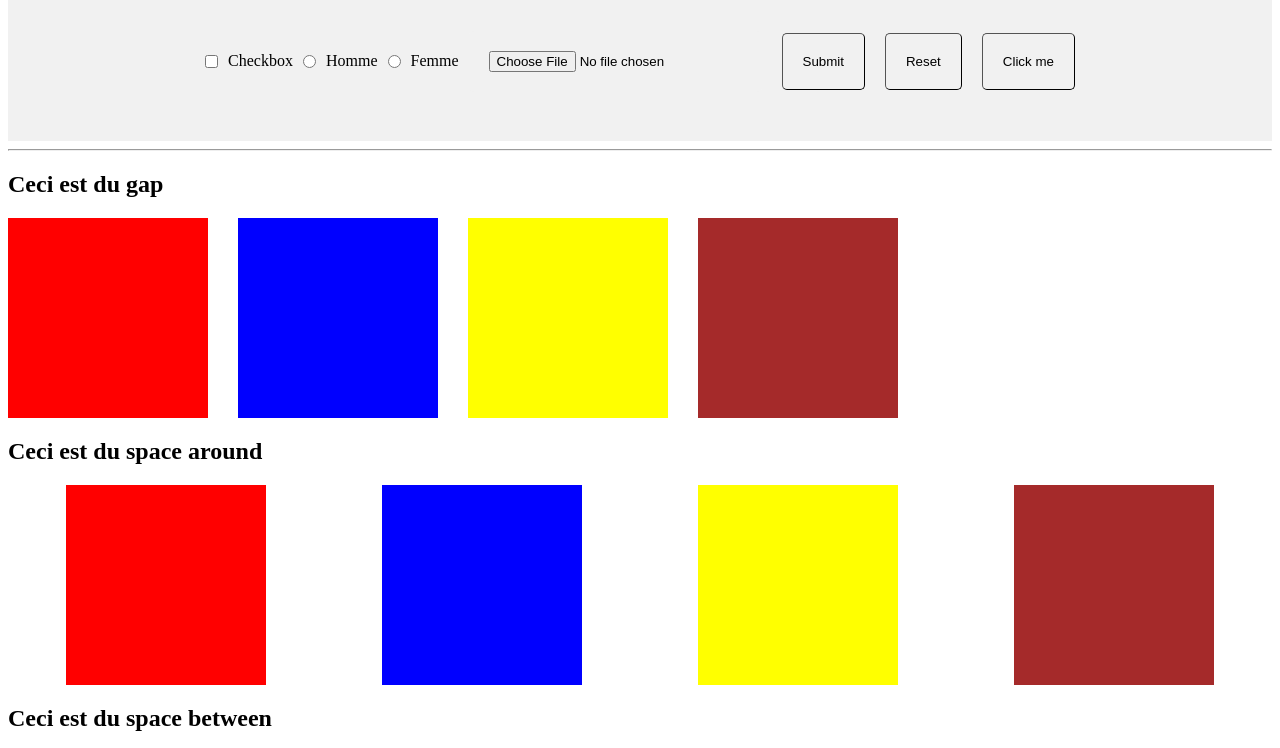
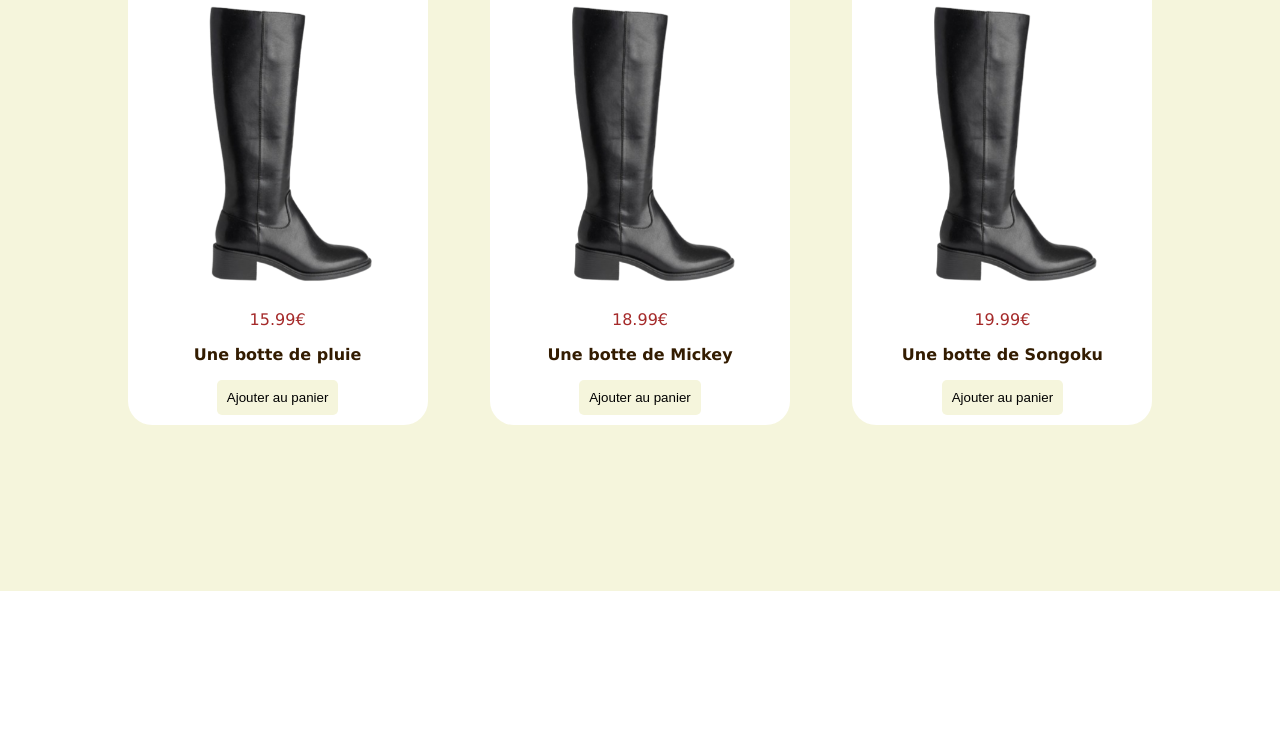
Before and after one commit to Yanou83/TP1Web, a plain HTML site: page index.html in a window 1280 px wide. Shown: the part 241-989 px from the top of the page. After the commit the page ends 832 px from the top, so only its background shows below. Drawn offline with Linux system fonts and the light colour scheme.

Commit message:
bottes alertes

```diff
--- a/index.css
+++ b/index.css
@@ -1,80 +1,87 @@
-div.container{
+.div1{
+    height: 500px;
+    width: 300px;
+    background-color: #FFFFFF;
+    text-align: center;
+    font-family: 'Lucida Sans', 'Lucida Sans Regular', 'Lucida Grande', 'Lucida Sans Unicode', Geneva, Verdana, sans-serif;
+    color : brown;
+    border-radius: 24px;
+}
+
+.div2{
+    height: 500px;
+    width: 300px;
+    background-color: #FFFFFF;
+    text-align: center;
+    font-family: 'Lucida Sans', 'Lucida Sans Regular', 'Lucida Grande', 'Lucida Sans Unicode', Geneva, Verdana, sans-serif;
+    color: brown;
+    border-radius: 24px;
+}
+
+.div3{
+    height: 500px;
+    width: 300px;
+    background-color: #FFFFFF;
+    text-align: center;
+    font-family: 'Lucida Sans', 'Lucida Sans Regular', 'Lucida Grande', 'Lucida Sans Unicode', Geneva, Verdana, sans-serif;
+    color: brown;
+    border-radius: 24px;
+}
+
+.divMaman{
+    background-color: beige;
     display: flex;
     justify-content: center;
     align-items: center;
-    height: 20vh;
-    background: #f1f1f1;
+    height: 100vh;
+    gap: 5%;
+    flex-direction: row;
+    padding: 1rem;
 }
 
-div.container2{
-    display: flex;
-    justify-content: center;
-    align-items: center;
-    height: 20vh;
-    background: #f1f1f1;
+.divMaman div:hover{
+    scale: 1.1;
+    transition: 0.5s;
 }
 
-input {
-    display: flex;
-    border-width: 0.00001px;
-    border-radius: 5px;
-    padding: 20px;
-    text-align: center;
-    margin: 10px;
-    background: #f1f1f1;
+img{
+    height: 300px;
+    animation : monter-descendre 3s infinite ease-in-out;
 }
 
-
-.div1{
-    width: 200px;
-    height: 200px;
-    background-color: red;
+body{
+    margin: 0;
+    padding: 0;
+    box-sizing: border-box;
 }
 
-.div2{
-    width: 200px;
-    height: 200px;
-    background-color: blue;
+@keyframes monter-descendre{
+    0%{
+        transform: translateY(0);
+    }
+    50%{
+        transform: translateY(-20px);
+    }
+    100%{
+        transform: translateY(0);
+    }
 }
 
-.div3{
-    width: 200px;
-    height: 200px;
-    background-color: yellow;
+.btn{
+    padding: 10px;
+    background-color: beige;
+    border: none;
+    border-radius: 5px;
 }
 
-.div4{
-    width: 200px;
-    height: 200px;
-    background-color: brown;
+.btn:hover{
+    cursor: pointer;
+    background-color: gray;
+    color: beige
 }
 
-.divMaman{
-    display: flex;
-    gap: 30px;
-    margin-bottom: 10px;
+.nombotte{
+    font-weight: bold;
+    color : rgb(51, 28, 1);
+    margin: 1rem 0rem;
 }
-
-.divMaman2{
-    display: flex;
-    justify-content: space-around;
-    margin-bottom: 10px;
-}
-
-.divMaman3{
-    display: flex;
-   justify-content: space-between;
-    margin-bottom: 10px;
-}
-
-.divMaman4{
-    display: flex;
-    justify-content: space-evenly;
-    margin-bottom: 10px;
-}
-
-.divMaman5{
-    display: flex;
-    justify-content: center;
-    margin-bottom: 10px;
-}
--- a/index.html
+++ b/index.html
@@ -7,71 +7,31 @@
     <link rel="stylesheet" href="index.css">
 </head>
 <body>
-    <div class="container">
-    <input class="text" type="text" placeholder="Text Input">
-    <input class="text" type="password" placeholder="Password">
-    <input class="text" type="email" placeholder="Email">
-    <input class="text" type="number" placeholder="Number">
-    <input class="text" type="date" placeholder="Date">
-    </div>
 
-    <br/>
-    <br/>
-    <br/>
-
-    <div class="container2">
-    <input type="checkbox">Checkbox<br/>
-    <input type="radio" name="gender" value="homme"> Homme
-    <input type="radio" name="gender" value="femme"> Femme
-    <br/>
-    <input type="file">
-    <input type="submit" value="Submit">
-    <input type="reset" value="Reset">
-    <input type="button" value="Click me">
-    </div>
-
-    <hr/>
-
-    <h2 class="h2">Ceci est du gap</h2>
 <div class="divMaman">
-    <div class="div1"></div>
-    <div class="div2"></div>
-    <div class="div3"></div>
-    <div class="div4"></div>
+    <div class="div1">
+    <h1>Produit 1</h1>
+    <img src="./assets/images/botteOK.png" alt="botte">
+    <span>15.99€</span>
+    <p class="nombotte">Une botte de pluie</p>
+    <button class="btn" id="btn1">Ajouter au panier</button>
+</div>
+    <div class="div2">
+    <h1>Produit 2</h1>
+    <img src="./assets/images/botteOK.png" alt="botte">
+    <span>18.99€</span>
+    <p class="nombotte">Une botte de Mickey</p>
+    <button class="btn" id="btn2">Ajouter au panier</button>
+</div>
+    <div class="div3">
+    <h1>Produit 3</h1>
+    <img src="./assets/images/botteOK.png" alt="botte">
+    <span>19.99€</span>
+    <p class="nombotte">Une botte de Songoku</p>
+    <button class="btn" id="btn3">Ajouter au panier</button>
+</div>
 </div>
 
-<h2 class="h2">Ceci est du space around</h2>
-<div class="divMaman2">
-    <div class="div1"></div>
-    <div class="div2"></div>
-    <div class="div3"></div>
-    <div class="div4"></div>
-</div>
-
-<h2 class="h2">Ceci est du space between</h2>
-<div class="divMaman3">
-    <div class="div1"></div>
-    <div class="div2"></div>
-    <div class="div3"></div>
-    <div class="div4"></div>
-</div>
-
-<h2 class="h2">Ceci est du space evenly</h2>
-<div class="divMaman4">
-    <div class="div1"></div>
-    <div class="div2"></div>
-    <div class="div3"></div>
-    <div class="div4"></div>
-</div>
-
-<h2 class="h2">Ceci est du center</h2>
-<div class="divMaman5">
-    <div class="div1"></div>
-    <div class="div2"></div>
-    <div class="div3"></div>
-    <div class="div4"></div>
-</div>
-
-    <script src="index.js"></script>
+    <script src="index.js" type="module"></script>
 </body>
 </html>
--- a/index.js
+++ b/index.js
@@ -1 +1,18 @@
-console.log('js lié avec succès');
+const boutonAjouterPanier1 = document.getElementById('btn1');
+const boutonAjouterPanier2 = document.getElementById('btn2');
+const boutonAjouterPanier3 = document.getElementById('btn3');
+
+console.log(boutonAjouterPanier1);
+
+
+boutonAjouterPanier1.addEventListener("click", ()=>{
+    alert('Botte ajoutée au panier avec succès');
+});
+
+boutonAjouterPanier2.addEventListener("click", ()=> {
+    alert('Botte ajoutée au panier avec succès');
+});
+
+boutonAjouterPanier3.addEventListener("click", ()=> {
+    alert('Botte ajoutée au panier avec succès');
+});
```
Also changed, not shown: assets/images/botteOK.png (added).
